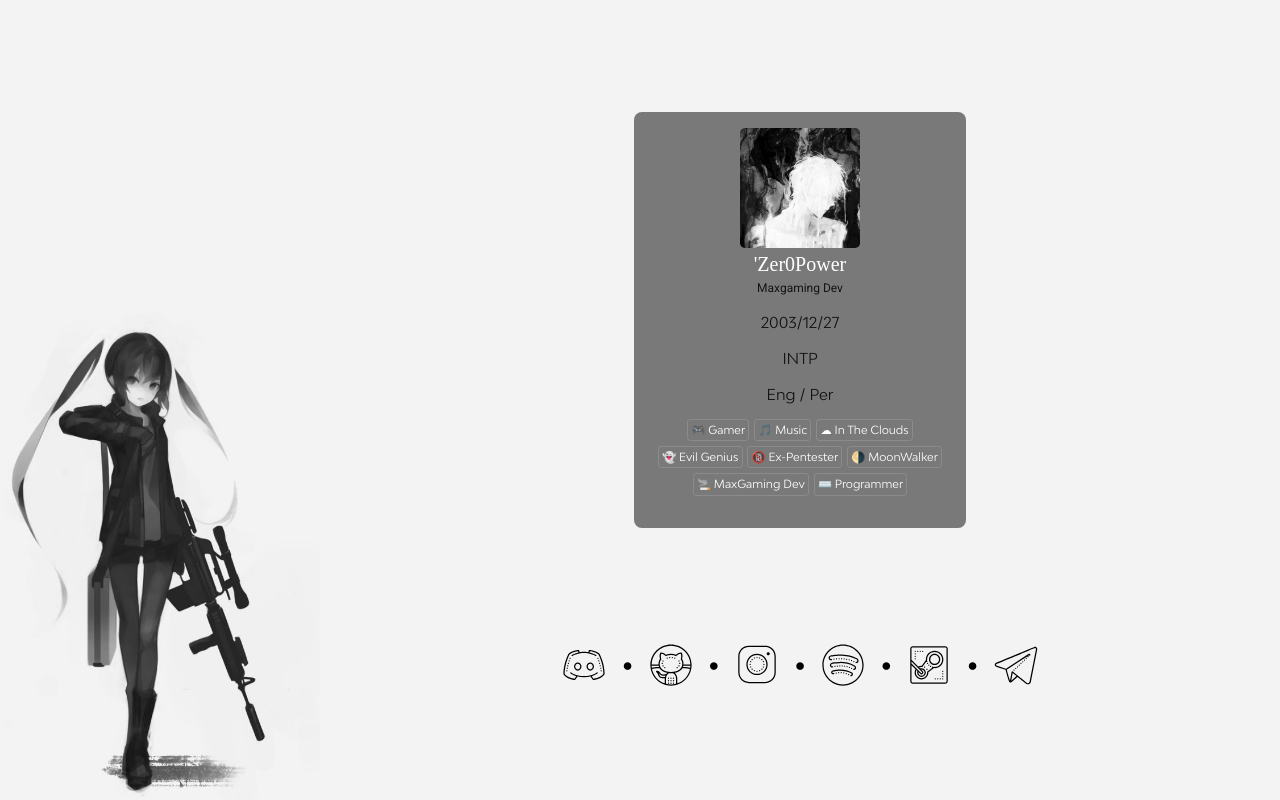
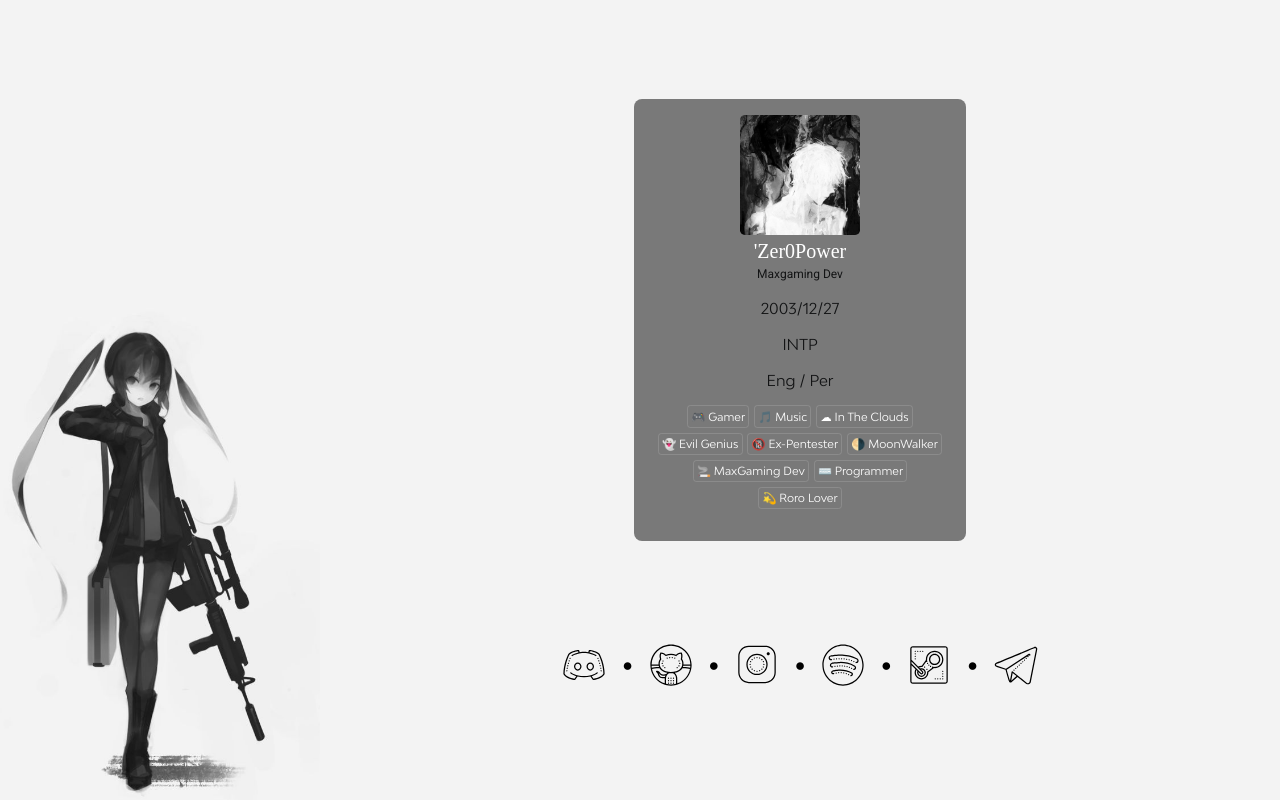
Before and after one commit to Saman-Safaei/0power, a Vue app: page / in a window 1280 px wide. Built offline with nearby package versions, Linux system fonts and the light colour scheme; a web font is replaced by a local one.

Commit message:
Tags Added

```diff
--- a/src/components/BioBox.vue
+++ b/src/components/BioBox.vue
@@ -18,6 +18,8 @@
         <tag>🌗 MoonWalker</tag>
         <tag>🚬 MaxGaming Dev</tag>
         <tag>⌨️ Programmer</tag>
+        <tag>💫 Roro Lover</tag>
+
       </div>
     </div>
   </template>
```
